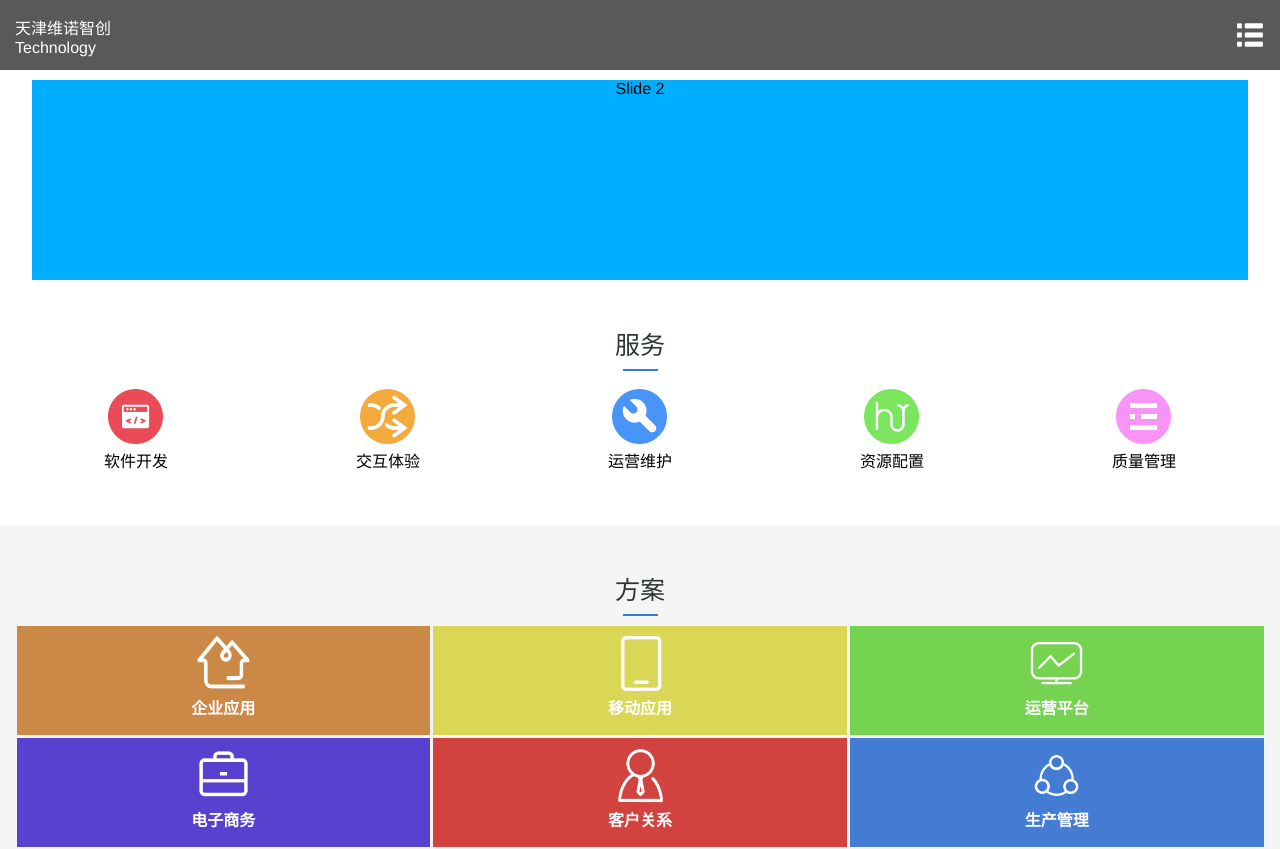
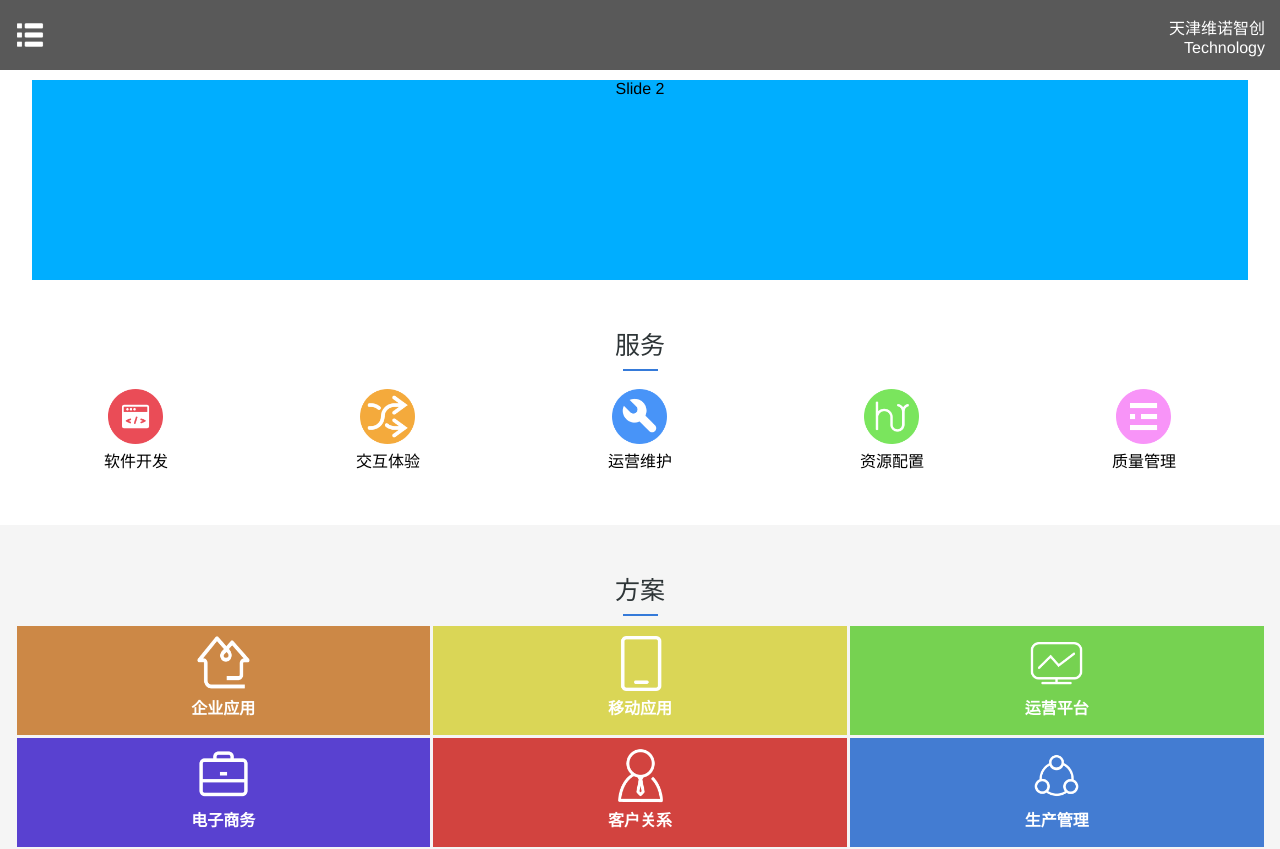
Before and after one commit to dyk98/weinuo_home, a Vue app in the folder phone_front_end/: page /about in a window 1280 px wide. Shown: the top 849 px of the page. Built offline with nearby package versions, Linux system fonts and the light colour scheme.

Commit message:
给三个空文件夹加了东西让文件夹显示出来

```diff
--- a/phone_front_end/src/App.vue
+++ b/phone_front_end/src/App.vue
@@ -1,13 +1,14 @@
 <template>
     <div id="app">
         <div class="header">
+            <div class="header_more">
+                <img src="/static/img/more.png" alt="">
+            </div>
             <div class="header_name">
                 <p>天津维诺智创</p>
                 <p>Technology</p>
             </div>
-            <div class="header_more">
-                <img src="/static/img/more.png" alt="">
-            </div>
+
         </div>
         <div style="height: 80px; background-color: #ffffff"></div>
         <router-view/>
@@ -62,6 +63,7 @@
     .header_name {
         margin: 15px;
         flex: 6;
+        text-align: right;
     }
 
     .header_name p {
@@ -72,7 +74,6 @@
     .header_more {
         margin: 15px;
         flex: 1;
-        text-align: right;
     }
 
     .header_more img {
```
Also changed, not shown: phone_front_end/src/components/about/we.vue (added, +13 -0 lines), phone_front_end/src/components/programme/qiye.vue (added, +13 -0 lines), phone_front_end/src/components/service/ruanjian.vue (added, +13 -0 lines).
